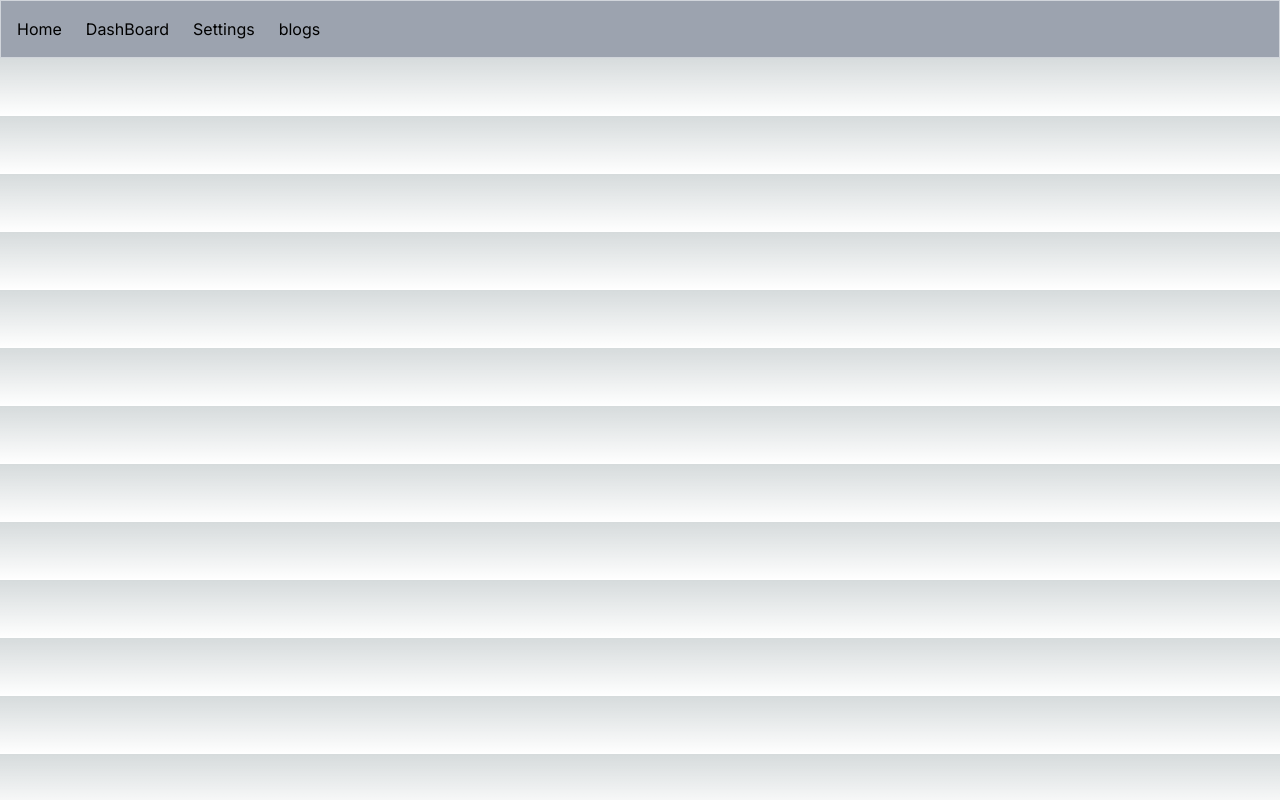
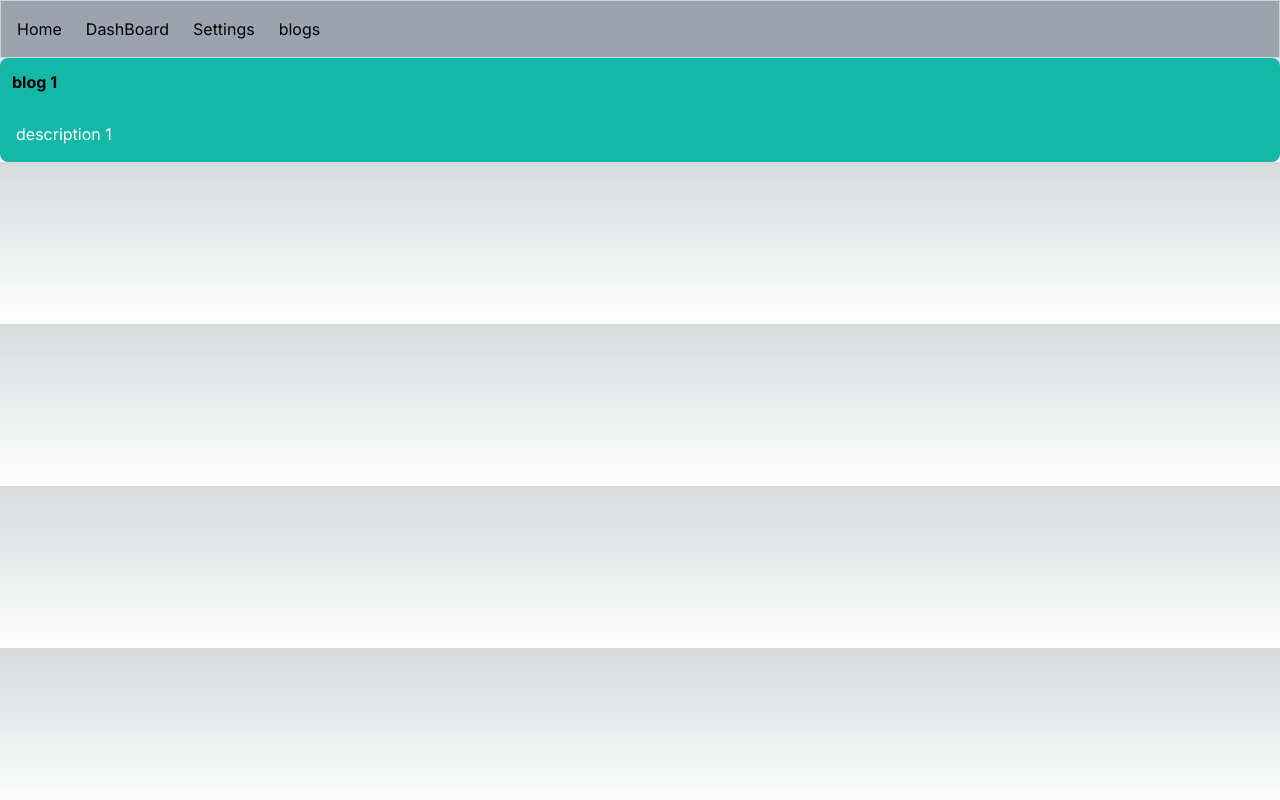
Before and after one commit to Nasir1290/next-js-practice, a Next.js app: page /blogs/1 in a window 1280 px wide. Built offline with nearby package versions, Linux system fonts and the light colour scheme.

Commit message:
add some code

```diff
--- a/app/blogs/[id]/page.js
+++ b/app/blogs/[id]/page.js
@@ -1,12 +1,22 @@
-import blogs from "@/app/components/blog";
+"use client"
+
+import blogs from "../../components/blog.js";
+
 
 export default function SingleBlog({ params }) {
+    const {id} = params;
+    const blog = blogs.find((blog) => blog.id === id)
+    const {title,description} = blog;
+    console.log(blog)
 
-    const { id } = params;
-    const blog = blogs.find((blog) => blog.id === id);
     return (
-        <div>
-
+        <div className=" bg-teal-500 rounded-lg">
+            <h1 className=" text-black p-3 font-bold">
+                {title}
+            </h1>
+            <p className=" text-white p-4">
+                {description}
+            </p>
         </div>
     )
 }
--- a/app/blogs/page.js
+++ b/app/blogs/page.js
@@ -10,7 +10,9 @@ export default function BlogPage() {
         <div >
             Blog List
             {blogs.map((blog) => (
-                <BlogItem key={blog.id} title={blog.titile}/>
+                <Link key={blog.id} href={`/blogs/${blog.id}`}>
+                    <BlogItem title={blog.title} />
+                </Link>
             ))}
         </div>
     )
--- a/app/components/blog.js
+++ b/app/components/blog.js
@@ -1,17 +1,17 @@
 const blogs = [
     {
-        id: 1,
-        titile: "blog 1",
+        id: "1",
+        title: "blog 1",
         description: "description 1"
     },
     {
-        id: 2,
-        titile: "blog 2",
+        id: "2",
+        title: "blog 2",
         description: "description 2"
     },
     {
-        id: 3,
-        titile: "blog 3",
+        id: "3",
+        title: "blog 3",
         description: "description 3"
     },
 ]
```
